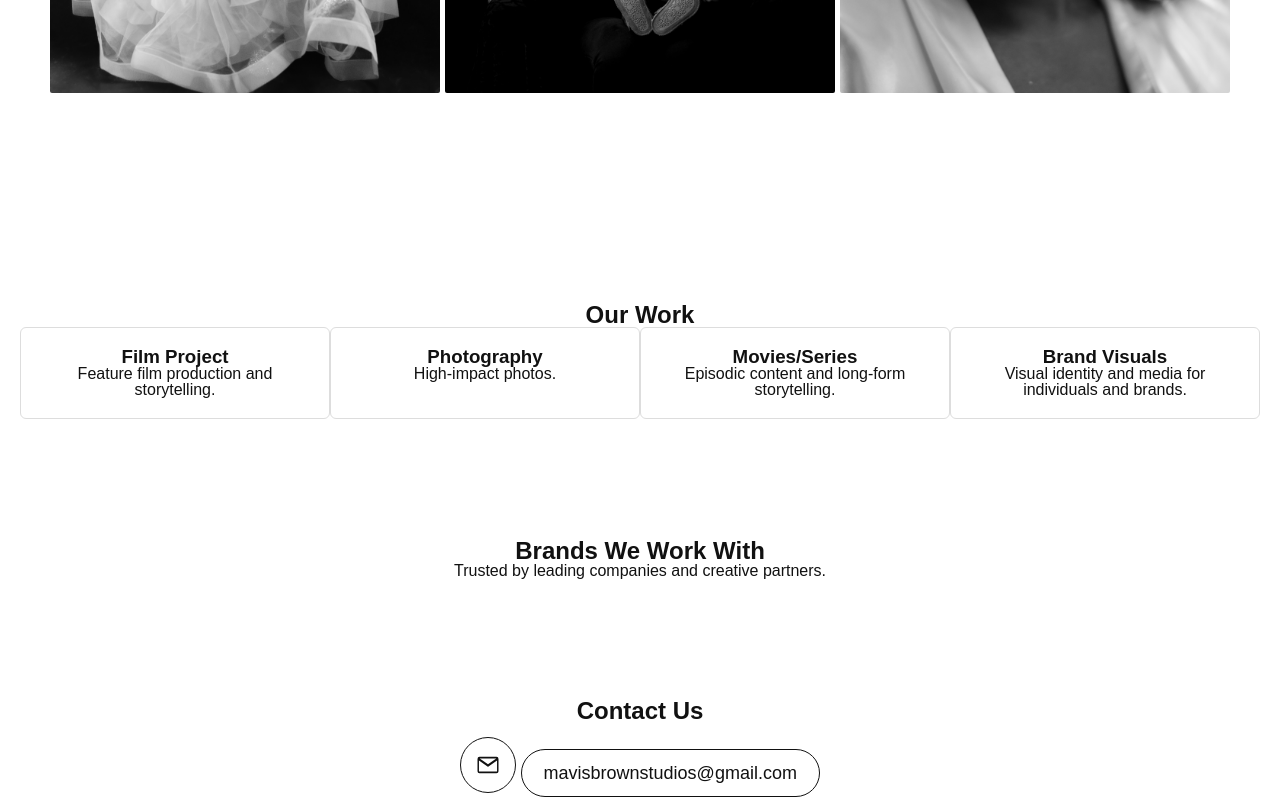
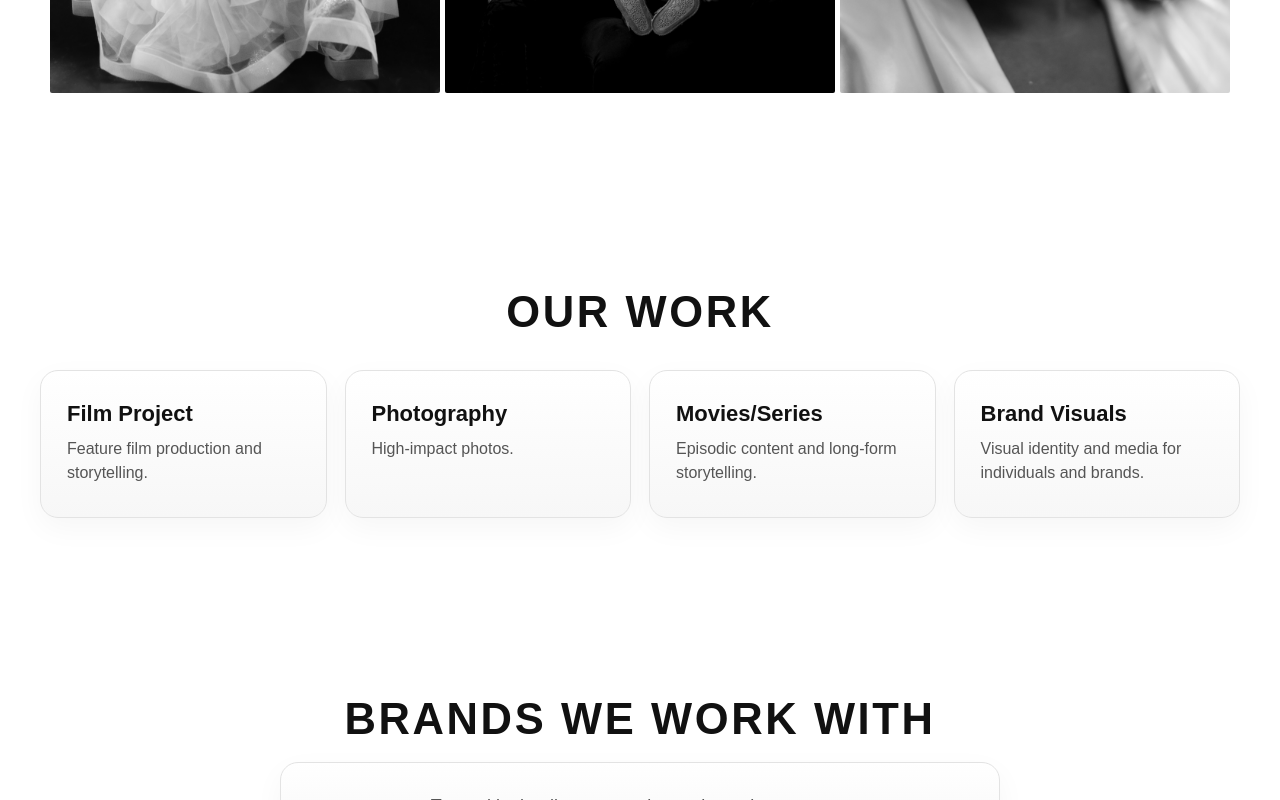
Before and after one commit to mavisbrownstudios/website, a plain HTML site: page index.html in a window 1280 px wide. Shown: the part 2000-2800 px from the top of the page. Drawn offline with Linux system fonts and the light colour scheme; files whose address does not match are found by name.

Commit message:
Latest updates april-20-2026

```diff
--- a/index.html
+++ b/index.html
@@ -33,7 +33,7 @@
 <!-- HERO -->
 <section id="home" class="hero">
 
-  <h1>We Create Stories That Matter</h1>
+  <h1>Impact Through Frames</h1>
   <a href="#work" class="btn">View Our Work</a>
 
   <div class="hero-grid">
@@ -90,14 +90,26 @@
   <!-- CONTACT -->
   <section id="contact" class="contact">
     <h2>Contact Us</h2>
+    <div class="contact-method">
       <div class="contact-label" aria-hidden="true">
         <svg viewBox="0 0 24 24" class="contact-icon" role="presentation">
           <path d="M3 6.75A1.75 1.75 0 0 1 4.75 5h14.5A1.75 1.75 0 0 1 21 6.75v10.5A1.75 1.75 0 0 1 19.25 19H4.75A1.75 1.75 0 0 1 3 17.25V6.75Zm1.9-.25L12 11.45 19.1 6.5H4.9Zm14.6 11a.25.25 0 0 0 .25-.25V8.18l-7.32 5.1a.75.75 0 0 1-.86 0l-7.32-5.1v9.07c0 .14.11.25.25.25h14.5Z"></path>
         </svg>
       </div>
-    <a class="contact-email" href="mailto:mavisbrownstudios@gmail.com">
+      <a class="contact-link" href="mailto:mavisbrownstudios@gmail.com">
         mavisbrownstudios@gmail.com
       </a>
+    </div>
+    <div class="contact-method">
+      <div class="contact-label" aria-hidden="true">
+        <svg viewBox="0 0 24 24" class="contact-icon" role="presentation">
+          <path d="M6.62 10.79a15.05 15.05 0 0 0 6.59 6.59l2.2-2.2a1 1 0 0 1 1.01-.24c1.1.37 2.28.56 3.48.56a1 1 0 0 1 1 1V20a1 1 0 0 1-1 1C10.3 21 3 13.7 3 4a1 1 0 0 1 1-1h3.5a1 1 0 0 1 1 1c0 1.2.19 2.38.56 3.48a1 1 0 0 1-.24 1.01l-2.2 2.3Z"></path>
+        </svg>
+      </div>
+      <a class="contact-link" href="tel:3022023795">
+        (302) 202-3795
+      </a>
+    </div>
   </section>
 
   <!-- FOOTER -->
--- a/style.css
+++ b/style.css
@@ -107,37 +107,103 @@ header {
 /* =========================
    PORTFOLIO GRID
 ========================= */
-.portfolio { padding: 60px 20px;
-  text-align: center; }
+.portfolio {
+  padding: 48px 20px 90px;
+  text-align: center;
+}
 
-.grid { display: grid;
-  grid-template-columns: repeat(auto-fit, minmax(100px, 1fr));
-  gap: 0px; max-width: 2000px; margin: 0; }
+.portfolio h2 {
+  margin-bottom: 36px;
+  font-size: clamp(28px, 3.4vw, 44px);
+  letter-spacing: 0.06em;
+  text-transform: uppercase;
+}
 
-.card { background: white; border: 1px solid #ddd;
-   padding: 20px; border-radius: 6px; transition: 0.3s;
-   text-decoration: none; /* removes underline */ color: inherit; /* keeps text color */ }
+.grid {
+  display: grid;
+  grid-template-columns: repeat(auto-fit, minmax(220px, 1fr));
+  gap: 18px;
+  max-width: 1200px;
+  margin: 0 auto;
+}
 
-  .card:hover { transform: translateY(-10px);
-  }
+.card {
+  background: linear-gradient(180deg, #ffffff 0%, #f7f7f7 100%);
+  border: 1px solid #e3e3e3;
+  padding: 32px 26px;
+  border-radius: 18px;
+  transition: transform 0.3s, box-shadow 0.3s, border-color 0.3s;
+  text-decoration: none;
+  color: inherit;
+  text-align: left;
+  box-shadow: 0 10px 30px rgba(17, 17, 17, 0.04);
+}
+
+.card h3 {
+  margin-bottom: 12px;
+  font-size: 22px;
+}
+
+.card p {
+  font-size: 16px;
+  line-height: 1.5;
+  color: #555;
+}
+
+.card:hover {
+  transform: translateY(-10px);
+  border-color: #111;
+  box-shadow: 0 18px 40px rgba(17, 17, 17, 0.12);
+}
 
 /* =========================
    BRANDS SECTION
 ========================= */
 .brands {
-  padding: 60px 20px;
+  padding: 90px 20px;
   text-align: center;
+}
+
+.brands h2 {
+  margin-bottom: 20px;
+  font-size: clamp(28px, 3.4vw, 44px);
+  letter-spacing: 0.06em;
+  text-transform: uppercase;
+}
+
+.brands p {
+  max-width: 720px;
+  margin: 0 auto;
+  padding: 28px 30px;
+  border: 1px solid #e3e3e3;
+  border-radius: 18px;
+  background: linear-gradient(180deg, #ffffff 0%, #f7f7f7 100%);
+  color: #555;
+  font-size: 18px;
+  line-height: 1.7;
+  box-shadow: 0 10px 30px rgba(17, 17, 17, 0.04);
 }
 
 /* =========================
    CONTACT SECTION
 ========================= */
 .contact {
-  padding: 60px 20px;
+  padding: 90px 20px;
   text-align: center;
 }
 
 .contact h2 {
+  margin-bottom: 30px;
+  font-size: clamp(28px, 3.4vw, 44px);
+  letter-spacing: 0.06em;
+  text-transform: uppercase;
+}
+
+.contact-method {
+  display: flex;
+  align-items: center;
+  justify-content: center;
+  gap: 14px;
   margin-bottom: 14px;
 }
 
@@ -147,10 +213,10 @@ header {
   justify-content: center;
   width: 56px;
   height: 56px;
-  margin-bottom: 10px;
   border: 1px solid #111;
   border-radius: 50%;
   color: #111;
+  flex-shrink: 0;
 }
 
 .contact-icon {
@@ -159,7 +225,7 @@ header {
   fill: currentColor;
 }
 
-.contact-email {
+.contact-link {
   display: inline-block;
   padding: 14px 22px;
   border: 1px solid #111;
@@ -170,7 +236,7 @@ header {
   transition: background-color 0.3s, color 0.3s;
 }
 
-.contact-email:hover {
+.contact-link:hover {
   background: #111;
   color: #fff;
 }
```
Lines whose indentation alone changed are shown as unchanged.
